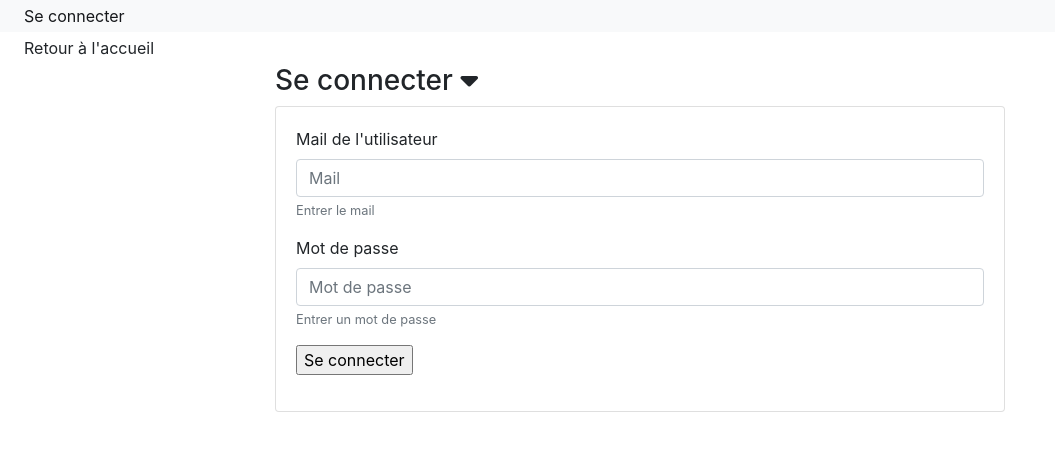
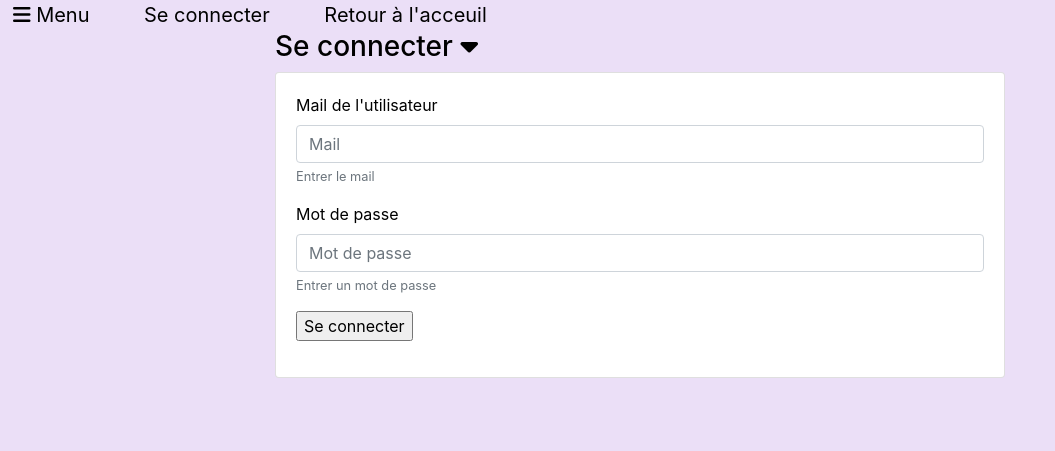
Before and after one commit to s-marcq/citynder, a Flask app: page /utilisateurs/connexion in a window 1280 px wide. Shown: the top 451 px of the page, without its empty margins (0-1055 px from the left). Run offline with Flask 3, Linux system fonts and the light colour scheme; some libraries are stand-ins or nearby versions.

Commit message:
ajout menu sidebar

```diff
--- a/application/app/statics/css/css_general.css
+++ b/application/app/statics/css/css_general.css
@@ -18,3 +18,45 @@
 /*
 #img_panier{
 } */
+
+  body {
+      background-color: #ebdff7;
+      }
+
+  .navbar-items {
+                display: flex ;
+                list-style: none;
+                justify-content: left;
+                background-color: #2f0458;
+                color: antiquewhite;
+            }
+
+  .navbar-item {
+                margin-right: 10px;
+
+
+            }
+  .dropdown-item{
+    color: antiquewhite;
+  }
+
+#navbarNavAltMarkup{
+  background-color: #2f0458;
+  position:absolute;
+  height:auto;
+  width:350px;
+  max-width:100%;
+  padding-left:20px;
+}
+
+
+.unboutton{
+  border-radius: 12px;
+  background-color:rgb(52, 4, 97);
+  color: white;
+  border: 2px solid #140361;
+}
+
+#connexion{
+  color: black;
+}
--- a/application/app/templates/pages/connexion.html
+++ b/application/app/templates/pages/connexion.html
@@ -1,7 +1,7 @@
 {% extends "partials/conteneur.html" %}
 
 {% block content %}
-<div class="container">
+<div class="container" id="connexion">
 
     <div class="row">
         <div class="col-sm-2"></div>
@@ -9,7 +9,7 @@
 
             <h3 data-toggle="collapse" data-target="#collapseExample" aria-expanded="false"
                 aria-controls="collapseExample">
-                Se connecter <i class="fa-solid fa-caret-down"></i>
+                Se connecter <i class="fa-solid fa-caret-down" id="Connecter"></i>
         </h3>
             <div class="collapse show" id="collapseExample">
                 <div class="card card-body">
--- a/application/app/templates/partials/conteneur.html
+++ b/application/app/templates/partials/conteneur.html
@@ -8,20 +8,70 @@
   {% include "partials/metadata.html" %}
   {% include "partials/js.html" %}
   {% block js %}{%endblock%}
-  {% block css %}{%endblock%}
+
+  {% block css %}
+
+  {%endblock%}
   {% endblock %}
 
 
 
   {% block body %}
 
+
   {% block navbar %}
+
+  <div class="d-md-none">
+    <button class="navbar-toggler" type="button" data-toggle="collapse" data-target="#navbarNavAltMarkup"
+            aria-controls="navbarNavAltMarkup" aria-expanded="false" aria-label="Toggle navigation">
+
+    </button>
+</div>
+<div class="d-none d-md-block menuDesktop">
+    <button class="navbar-toggler btnMenu" type="button" data-toggle="collapse" data-target="#navbarNavAltMarkup"
+            aria-controls="navbarNavAltMarkup" aria-expanded="false" aria-label="Toggle navigation">
+        <span class="d-none d-md-inline-block"><i class="fas fa-bars"></i> Menu </span>
+    </button>
+
     {% if current_user.is_authenticated %}
-    <a class="dropdown-item" href="{{ url_for('deconnexion') }}">Se déconnecter</a>
+    <a id="headerPolymorphTopLeftLink" href="{{ url_for('deconnexion') }}">
+        <button class="navbar-toggler  ml-4" type="button">
+            <span class="d-none d-lg-inline-block">
+                Se déconnecter
+            </span>
+        </button>
+    </a>
     {% else %}
-    <a class="dropdown-item" href="{{ url_for('connexion') }}">Se connecter</a>
+
+
+        <a id="headerPolymorphTopLeftLink" href="{{ url_for('connexion') }}">
+            <button class="navbar-toggler  ml-4" type="button">
+                <span class="d-none d-lg-inline-block">
+                    Se connecter
+                </span>
+            </button>
+        </a>
         {% endif %}
-    <a class="dropdown-item" href="{{ url_for('accueil') }}">Retour à l'accueil</a>
+        <a id="headerPolymorphTopLeftLink" href="{{ url_for('accueil') }}">
+            <button class="navbar-toggler  ml-4" type="button">
+                <span class="d-none d-lg-inline-block">
+                    Retour à l'acceuil
+                </span>
+            </button>
+        </a>
+</div>
+<div class="collapse navbar-collapse" id="navbarNavAltMarkup">
+
+    <div class="navbar-nav">
+        <a href="{{ url_for('recherche')}}" class="boutton">Accèder à la recherche</a>
+        <a href="{{ url_for('panier')}}" class="boutton">Accèder à mon panier</a>
+        <a href="{{ url_for('connexion')}}" class="boutton">Route connexion</a>
+        <a href="{{ url_for('deconnexion')}}" class="boutton">Route déconnexion</a>
+        <a href="{{ url_for('ajout_utilisateur')}}" class="boutton">Route inscription</a>
+
+                </div>
+              </div>
+
   {%endblock%}
 
   <div class="container">
@@ -38,6 +88,12 @@
     {% endwith %}
   </div>
 
-    {% block content %}{% endblock %}
+
+
+  {%block content %}
+  {%endblock%}
+
+
+
 
     {% endblock %}
```
Also changed, not shown: application/app/templates/pages/accueil.html (+7 -13 lines), application/app/statics/img/City’nder.png (added), application/app/statics/img/loading_icone.png (renamed from application/app/statics/loading_icone.png). Lines whose indentation alone changed are shown as unchanged.
